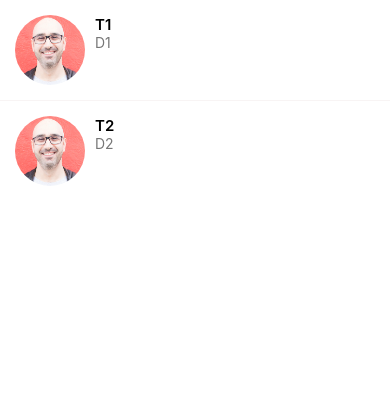
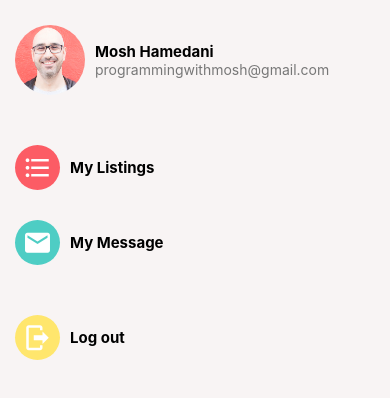
Before and after one commit to vulan1999/SellAppNative, a React Native app: screen / in a window 390 px wide. Shown: the top 398 px of the page. Built offline with nearby package versions, Linux system fonts and the light colour scheme.

Commit message:
add: my account screen

```diff
--- a/App.tsx
+++ b/App.tsx
@@ -1,26 +1,32 @@
 
 import { View } from 'react-native';
+import { GestureHandlerRootView } from 'react-native-gesture-handler';
 import Card from './app/components/Card';
+import Icon from './app/components/Icon';
+import ListItem from './app/components/ListItem';
+import Screen from './app/components/Screen';
+import colors from './app/config/colors';
 import ImageViewScreen from './app/screens/ImageViewScreen';
 import ListingDetailsScreen from './app/screens/ListingDetailsScreen';
+import ListingsScreen from './app/screens/ListingsScreen';
 import MessagesScreen from './app/screens/MessagesScreen';
+import MyAccountScreen from './app/screens/MyAccountScreen';
 import WelcomeScreen from './app/screens/WelcomeScreen';
 
 export default function App() {
   return (
-      // <ImageViewScreen />
+    <GestureHandlerRootView style={{flex:1}}>
+      {/* <ImageViewScreen /> */}
 
-      // <WelcomeScreen />
+      {/* <WelcomeScreen /> */}
 
-      // <View style={{backgroundColor: '#f8f4f4', paddingHorizontal: 20, padding: 100, }}>
-      //   <Card title='Read jacket for sale!' subTitle='$100' imageSource={require("./assets/images/jacket.jpg")} />
-      //   <Card title='Couch for sale!' subTitle='$200' imageSource={require('./assets/images/couch.jpg')} />
-      // </View>
+      {/* <ListingsScreen /> */}
 
-      // <ListingDetailsScreen imageSource={require("./assets/images/jacket.jpg")} title='Red Jacket on sale!' subTitle='$100' />
+      {/* <ListingDetailsScreen imageSource={require("./assets/images/jacket.jpg")} title='Red Jacket on sale!' subTitle='$100' /> */}
 
-        <MessagesScreen />
+      {/* <MessagesScreen /> */}
 
-
+      <MyAccountScreen />
+    </GestureHandlerRootView>
   );
 }
--- a/app/components/Divider.tsx
+++ b/app/components/Divider.tsx
@@ -14,6 +14,6 @@ const styles = StyleSheet.create({
   divider: {
     width: '100%',
     height: 1,
-    backgroundColor: colors.lightGray,
+    backgroundColor: colors.light,
   }
 });
--- /dev/null
+++ b/app/components/Icon.tsx
@@ -0,0 +1,29 @@
+import { StyleSheet, Text, View } from 'react-native';
+import React from 'react';
+import {MaterialCommunityIcons} from '@expo/vector-icons'
+
+interface Props{
+  name?: any;
+  iconColor?: string;
+  iconSize?: number;
+  backgroundColor?: string;
+}
+
+const Icon = ({name = 'email', iconColor = 'white', iconSize = 50, backgroundColor = '#000'}: Props) => {
+  return (
+    <View style={
+      {
+        width: iconSize*1.5,
+        height: iconSize*1.5,
+        justifyContent: 'center',
+        alignItems: 'center',
+        borderRadius: 50,
+        backgroundColor: backgroundColor
+      }
+     } >
+      <MaterialCommunityIcons  size={iconSize} name={name} color={iconColor} />
+    </View>
+  );
+};
+
+export default Icon;
--- a/app/components/ListItem.tsx
+++ b/app/components/ListItem.tsx
@@ -1,27 +1,29 @@
 import { Image, StyleSheet, Text, TouchableHighlight, View } from 'react-native';
 import React from 'react';
 import colors from '../config/colors';
-import {MaterialCommunityIcons} from '@expo/vector-icons'
+
 import { Swipeable } from 'react-native-gesture-handler';
-import ListItemDelete from './ListItemDelete';
+
 interface Props{
-  imageSource: any;
-  userName: string;
-  description: string;
+  imageSource?: any;
+  title: string;
+  subTitle?: string;
   onPress: any;
-  renderRightAction: () => JSX.Element;
+  renderRightAction?: () => JSX.Element;
+  icon?: any;
 }
 const ListItem = ({ ...props}: Props) => {
 
 
   return (
     <Swipeable renderRightActions={props.renderRightAction}>
-      <TouchableHighlight onPress={props.onPress} underlayColor={colors.lightGray}>
+      <TouchableHighlight onPress={props.onPress} underlayColor={colors.light}>
         <View style={styles.listingContainer}>
-          <Image source={props.imageSource} style={styles.userImage}/>
-          <View>
-            <Text style={styles.userName}>{props.userName}</Text>
-            <Text style={styles.description}>{props.description}</Text>
+          {props.imageSource && <Image source={props.imageSource} style={styles.userImage}/>}
+          {props.icon}
+          <View style={styles.detailContainer}>
+            <Text style={styles.title}>{props.title}</Text>
+            {props.subTitle && <Text style={styles.subTitle}>{props.subTitle}</Text>}
           </View>
         </View>
       </TouchableHighlight>
@@ -40,13 +42,16 @@ const styles = StyleSheet.create({
     width: 70,
     height:70,
     borderRadius: 35,
-    marginRight: 10,
   },
-  userName: {
+  detailContainer:{
+    justifyContent: 'center',
+    marginLeft: 10,
+  },
+  title: {
     fontSize: 15,
-    fontWeight: '600',
+    fontWeight: '700',
   },
-  description:{
+  subTitle:{
     color: '#777'
   },
   deleteActionContainer:{
--- a/app/components/Screen.tsx
+++ b/app/components/Screen.tsx
@@ -4,11 +4,12 @@ import Constants from 'expo-constants';
 
 interface Props{
   children: React.ReactNode,
+  style?: {}
 }
 
-const Screen = ({children} : Props) => {
+const Screen = ({children, style} : Props) => {
   return (
-    <SafeAreaView style={styles.screen}>
+    <SafeAreaView style={[styles.screen, style]}>
       {children}
     </SafeAreaView>
   );
--- a/app/config/colors.ts
+++ b/app/config/colors.ts
@@ -4,6 +4,6 @@ export default {
   black: '#000',
   white: '#fff',
   mediumGray: '#6e6969',
-  lightGray: '#f8f4f4',
+  light: '#f8f4f4',
   danger: '#ff5252'
 }
--- /dev/null
+++ b/app/screens/ListingsScreen.tsx
@@ -0,0 +1,42 @@
+import { FlatList, StyleSheet, Text, View } from 'react-native';
+import React from 'react';
+import Screen from '../components/Screen';
+import Card from '../components/Card';
+import ListItem from '../components/ListItem';
+import colors from '../config/colors';
+
+const ListingsScreen = () => {
+
+  const listItems = [
+    {
+     id: 1,
+      image: require('../../assets/images/jacket.jpg'),
+      title: 'Red Jacket for sale!',
+      description: '$100',
+    },
+    {
+      id:2,
+      image: require('../../assets/images/couch.jpg'),
+      title: 'Couch for sale!',
+      description: '$1000',
+    }
+  ]
+
+  return (
+    <Screen style={styles.listContainer}>
+      <FlatList data={listItems}
+                keyExtractor={(item) => item.id.toString()}
+                renderItem={({item}) => <Card title={item.title} subTitle={item.description} imageSource={item.image} />}
+      />
+    </Screen>
+  );
+};
+
+export default ListingsScreen;
+
+const styles = StyleSheet.create({
+  listContainer:{
+    backgroundColor: colors.light,
+    paddingHorizontal: 20,
+  }
+});
--- a/app/screens/MessagesScreen.tsx
+++ b/app/screens/MessagesScreen.tsx
@@ -39,11 +39,10 @@ const MessagesScreen = () => {
 
   return (
     <Screen>
-      <GestureHandlerRootView>
         <FlatList data={messages}
            keyExtractor={messages => messages.id.toString()}
-            renderItem={({item}) => <ListItem userName={item.title}
-                                      description={item.description}
+            renderItem={({item}) => <ListItem title={item.title}
+                                      subTitle={item.description}
                                       imageSource={item.image}
                                       renderRightAction={() => <ListItemDelete onPress={() => handleDelete(item)}/>}
                                       onPress={() => console.log()} />}
@@ -51,7 +50,6 @@ const MessagesScreen = () => {
             refreshing={refreshing}
             onRefresh={() => setMessages(initialMessages)}
         />
-    </GestureHandlerRootView>
   </Screen>);
 };
 
--- a/app/screens/MyAccountScreen.tsx
+++ b/app/screens/MyAccountScreen.tsx
@@ -1,14 +1,64 @@
 import { StyleSheet, Text, View } from 'react-native';
 import React from 'react';
+import Screen from '../components/Screen';
+import { FlatList } from 'react-native-gesture-handler';
+import ListItem from '../components/ListItem';
+import Icon from '../components/Icon';
+import colors from '../config/colors';
 
 const MyAccountScreen = () => {
+  const items = [
+    {
+      title: 'My Listings',
+      icon: 'format-list-bulleted',
+      backgroundColor: colors.primary,
+      pressEvent: () => console.log('pressed'),
+    },
+    {
+      title: 'My Message',
+      icon: 'email',
+      backgroundColor: colors.secondary,
+      pressEvent: () => console.log('pressed'),
+    }
+  ]
+
   return (
-    <View>
-      <Text></Text>
-    </View>
+    <Screen style={styles.screen}>
+      <View style={styles.container}>
+      <ListItem
+      title='Mosh Hamedani'
+      subTitle='programmingwithmosh@gmail.com'
+      imageSource={require('../../assets/images/mosh.jpg')}
+      onPress={() => console.log('pressed')}
+      />
+</View>
+<View style={styles.container}>
+      <FlatList
+      data = {items}
+      keyExtractor={(item,index) => index.toString()}
+      renderItem={({item}) => <ListItem title={item.title}
+      icon={<Icon name={item.icon} iconSize={30} backgroundColor={item.backgroundColor} />}
+      onPress={item.pressEvent}
+       />}
+      />
+</View>
+<View style={styles.container}>
+      <ListItem
+      title='Log out'
+      icon={<Icon name='logout' backgroundColor='#ffe66d' iconColor={colors.white} iconSize={30} />}
+      onPress={() => console.log('pressed')} /></View>
+    </Screen>
   );
 };
 
 export default MyAccountScreen;
 
-const styles = StyleSheet.create({});
+const styles = StyleSheet.create({
+  screen: {
+backgroundColor: colors.light
+  },
+
+  container:{
+    marginVertical: 10,
+  }
+});
```
Also changed, not shown: app/screens/ListingDetailsScreen.tsx (+6 -1 lines).
